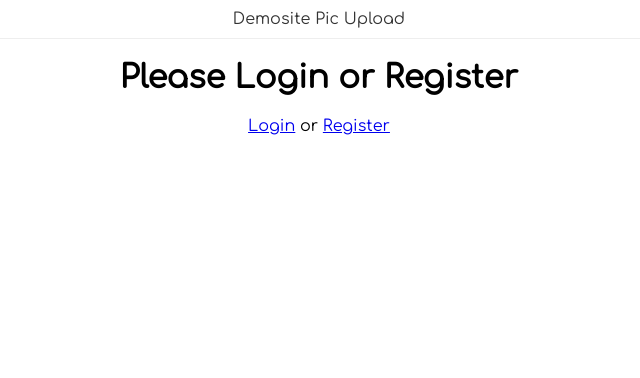
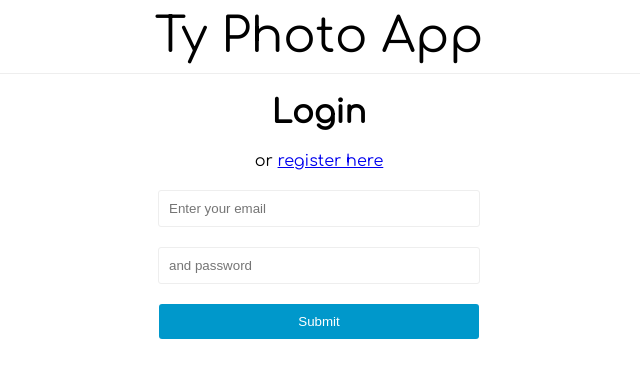
Before and after one commit to tyhuynh123/demofiles, a PHP site: page / in a window 1280 px wide. Shown: the top 378 px of the page, without its empty margins (321-961 px from the left). Run offline with PHP 8.4, Linux system fonts and the light colour scheme; some libraries are stand-ins or nearby versions.

Commit message:
Update index.php

```diff
--- a/index.php
+++ b/index.php
@@ -2,52 +2,61 @@
 
 session_start();
 
+if( isset($_SESSION['user_id']) ){
+        header("Location: /");
+}
+
 require 'database.php';
 
-if( isset($_SESSION['user_id']) ){
+if(!empty($_POST['email']) && !empty($_POST['password'])):
 
-	$records = $conn->prepare('SELECT id,email,password FROM users WHERE id = :id');
-	$records->bindParam(':id', $_SESSION['user_id']);
+        $records = $conn->prepare('SELECT id,email,password FROM users WHERE email = :email');
+        $records->bindParam(':email', $_POST['email']);
         $records->execute();
         $results = $records->fetch(PDO::FETCH_ASSOC);
 
-	$user = NULL;
+        $message = '';
 
-	if( count($results) > 0){
-		$user = $results;
+        if(count($results) > 0 && password_verify($_POST['password'], $results['password']) ){
+
+                $_SESSION['user_id'] = $results['id'];
+                 header("Location: upload.php?uploadsuccess");
+        } else {
+                $message = 'Sorry, those credentials do not match';
         }
 
-}
+endif;
 
 ?>
 
 <!DOCTYPE html>
 <html>
 <head>
-	<title>Welcome to your Web App</title>
+        <title>Login Below</title>
         <link rel="stylesheet" type="text/css" href="assets/css/style.css">
         <link href='http://fonts.googleapis.com/css?family=Comfortaa' rel='stylesheet' type='text/css'>
 </head>
 <body>
 
         <div class="header">
-		<a href="/">Demosite Pic Upload</a>
+        <font size="+10">Ty Photo App</font>
         </div>
 
-	<?php if( !empty($user) ): ?>
+        <?php if(!empty($message)): ?>
+                <p><?= $message ?></p>
+        <?php endif; ?>
 
-		<br />Welcome <?= $user['email']; ?>
-		<br /><br />You are successfully logged in!
-		<br /><br />
-		<a href="logout.php">Logout?</a>
+        <h1>Login</h1>
+        <span>or <a href="register.php">register here</a></span>
 
-	<?php else: ?>
+        <form action="login.php" method="POST">
 
-		<h1>Please Login or Register</h1>
-		<a href="login.php">Login</a> or
-		<a href="register.php">Register</a>
+                <input type="text" placeholder="Enter your email" name="email">
+                <input type="password" placeholder="and password" name="password">
 
-	<?php endif; ?>
+                <input type="submit">
+
+        </form>
 
 </body>
 </html>
```
Lines whose indentation alone changed are shown as unchanged.
